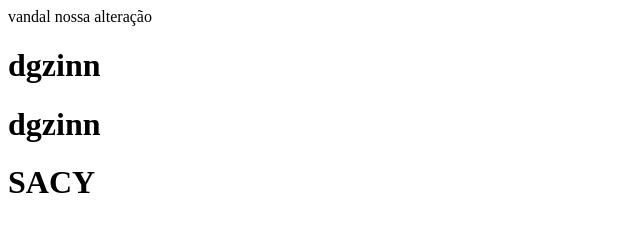
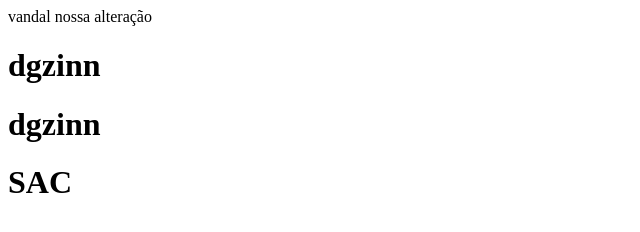
Before and after one commit to ryannvieira-ai/rn, a plain HTML site: page index.html in a window 1280 px wide. Shown: the full height of the page, 0-640 px from the left. Drawn offline with Linux system fonts and the light colour scheme.

Commit message:
deu certo

```diff
--- a/index.html
+++ b/index.html
@@ -9,6 +9,6 @@
  </h1> nossa alteração </h1>
  <h1>dgzinn</h1>
 <h1>dgzinn</h1>
-<h1>SACY</h1>
+<h1>SAC</h1>
 </body>
 </html
```
